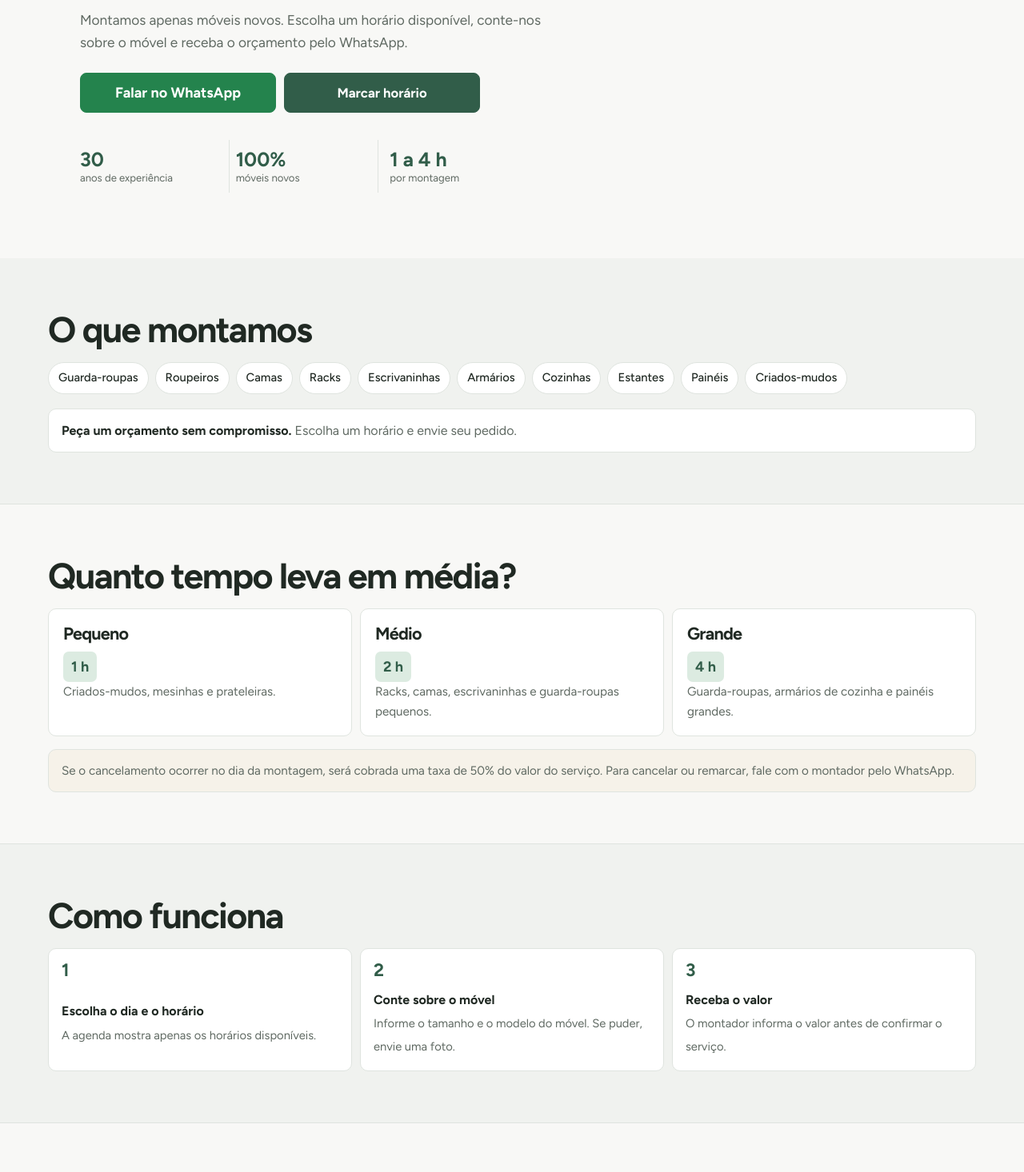
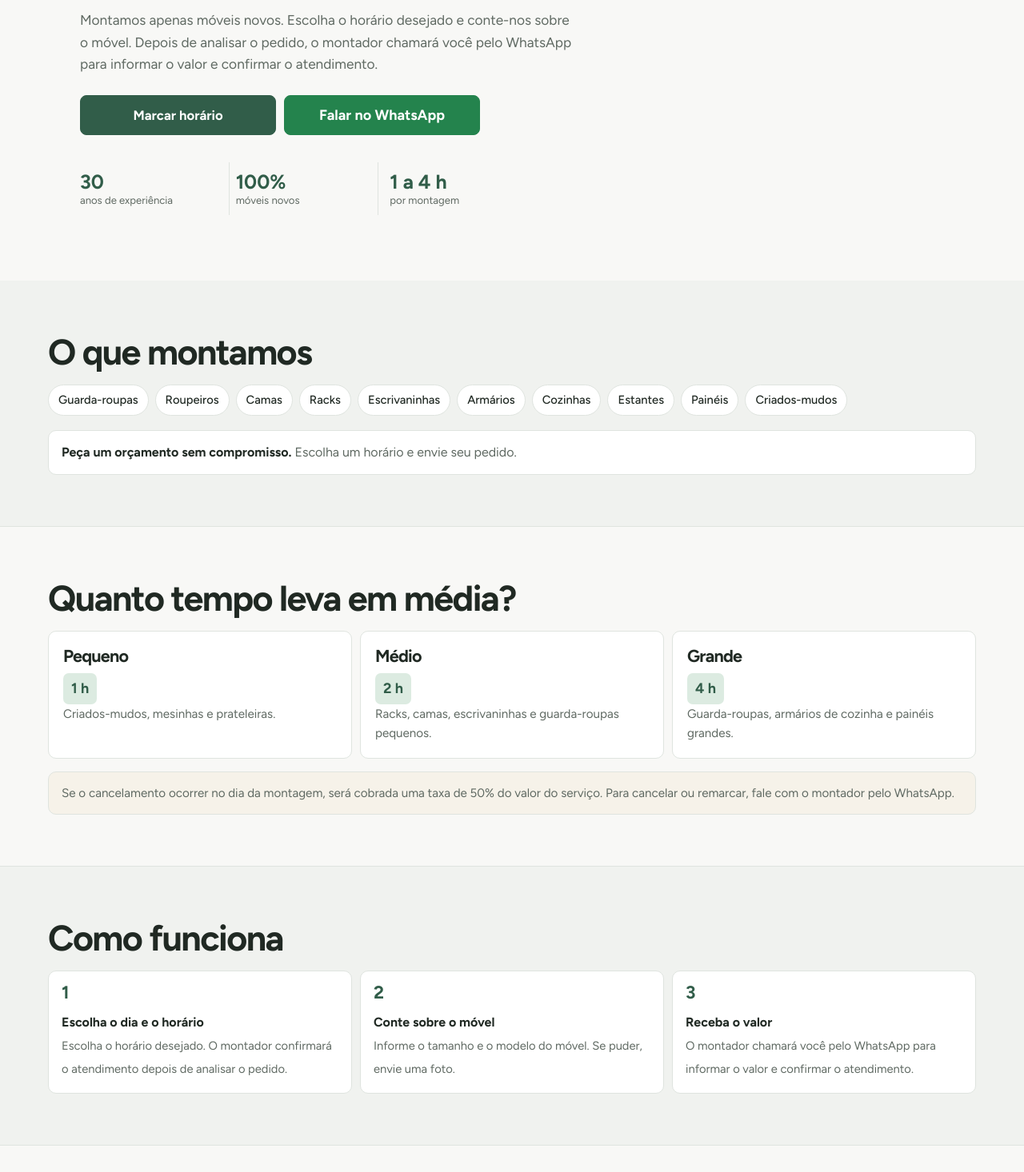
Before and after one commit to otavioreis409/montador-de-moveis, a plain HTML site: page index.html in a window 1280 px wide. Shown: the part 482-1948 px from the top of the page at 80% size. Drawn offline with nearby package versions, Linux system fonts and the light colour scheme.

Commit message:
Esclarece confirmacao do agendamento

```diff
--- a/index.html
+++ b/index.html
@@ -30,11 +30,11 @@
       <div>
         <span class="selo">Há 30 anos atendendo em Amparo (SP)</span>
         <h1>Móvel montado<br><span class="marca-texto">do jeito certo.</span><br>Marque hoje.</h1>
-        <p class="lead">Montamos apenas móveis novos. Escolha um horário disponível, conte-nos sobre o móvel e receba o orçamento pelo WhatsApp.</p>
+        <p class="lead">Montamos apenas móveis novos. Escolha o horário desejado e conte-nos sobre o móvel. Depois de analisar o pedido, o montador chamará você pelo WhatsApp para informar o valor e confirmar o atendimento.</p>
 
         <div class="acoes-hero">
+          <a class="botao principal" href="#agendar">Marcar horário</a>
           <a class="botao whats" href="https://wa.me/5519997553244" target="_blank" rel="noopener">Falar no WhatsApp</a>
-          <a class="botao principal" href="#agendar">Marcar horário</a>
         </div>
 
         <div class="numeros" aria-label="Destaques">
@@ -94,7 +94,7 @@
           <span class="n">1</span>
           <div>
             <strong>Escolha o dia e o horário</strong>
-            <span class="desc">A agenda mostra apenas os horários disponíveis.</span>
+            <span class="desc">Escolha o horário desejado. O montador confirmará o atendimento depois de analisar o pedido.</span>
           </div>
         </li>
         <li>
@@ -108,7 +108,7 @@
           <span class="n">3</span>
           <div>
             <strong>Receba o valor</strong>
-            <span class="desc">O montador informa o valor antes de confirmar o serviço.</span>
+            <span class="desc">O montador chamará você pelo WhatsApp para informar o valor e confirmar o atendimento.</span>
           </div>
         </li>
       </ol>
@@ -172,14 +172,14 @@
           <p id="erro-form" class="erro" role="alert" hidden></p>
 
           <button class="botao principal" type="submit" id="enviar">Enviar pedido</button>
-          <p class="ajuda" style="margin-top:10px">Ao enviar, o horário fica reservado. O valor chega por WhatsApp.</p>
+          <p class="ajuda" style="margin-top:10px">Enviar o pedido não confirma o agendamento. O montador analisará as informações e chamará você pelo WhatsApp para informar o valor e confirmar o atendimento.</p>
         </form>
 
         <div>
           <div id="confirmacao" class="sucesso" hidden tabindex="-1">
             <h3>Pedido recebido</h3>
             <p id="resumo-pedido"></p>
-            <p>O montador vai responder com o valor pelo WhatsApp informado.</p>
+            <p>Seu horário foi solicitado, mas o agendamento ainda não está confirmado. O montador entrará em contato pelo número de WhatsApp informado para combinar o valor e confirmar o atendimento.</p>
           </div>
         </div>
       </div>
```
